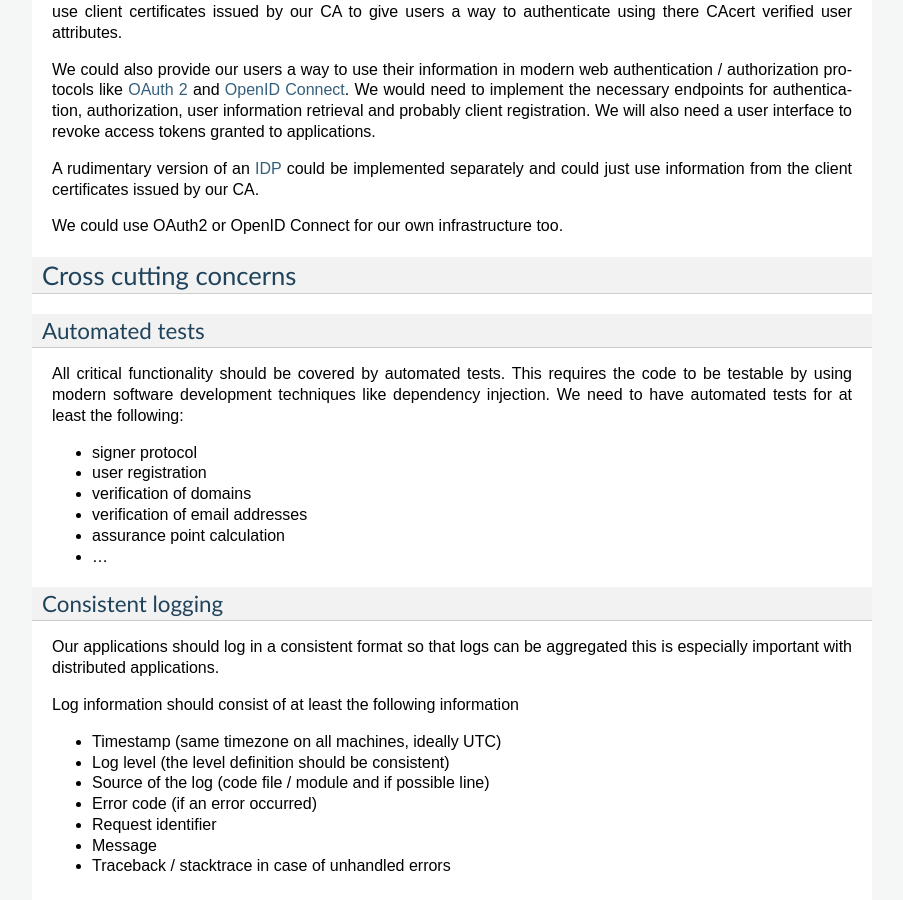
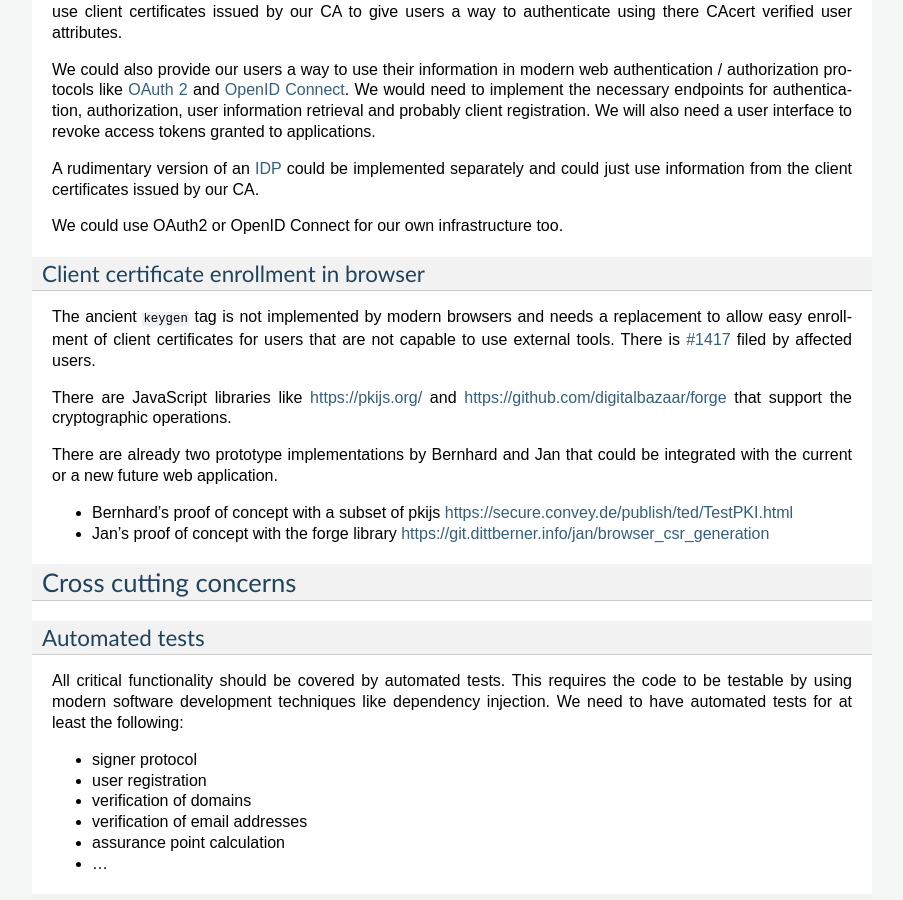
Before and after one commit to CAcertOrg/cacert-codedocs, a Sphinx documentation site: the page built from source/future.rst, in a window 1280 px wide and 900 px high, scrolled down 3274 px. Shown: the whole window, without its empty margins (198-1101 px from the left). Built offline with Sphinx 7.4.7, drawn with Linux system fonts in a browser that asks for light colours; some of the changed text lies outside the part shown.

Commit message:
Add section for keygen replacement

```diff
--- a/source/future.rst
+++ b/source/future.rst
@@ -237,6 +237,26 @@ could just use information from the client certificates issued by our CA.
 
 We could use OAuth2 or OpenID Connect for our own infrastructure too.
 
+Client certificate enrollment in browser
+----------------------------------------
+
+The ancient ``keygen`` tag is not implemented by modern browsers and needs a
+replacement to allow easy enrollment of client certificates for users that are
+not capable to use external tools. There is :bug:`1417` filed by affected
+users.
+
+There are JavaScript libraries like https://pkijs.org/ and
+https://github.com/digitalbazaar/forge that support the cryptographic
+operations.
+
+There are already two prototype implementations by Bernhard and Jan that could
+be integrated with the current or a new future web application.
+
+- Bernhard's proof of concept with a subset of pkijs
+  https://secure.convey.de/publish/ted/TestPKI.html
+- Jan's proof of concept with the forge library
+  https://git.dittberner.info/jan/browser_csr_generation
+
 Cross cutting concerns
 ======================
 
```
